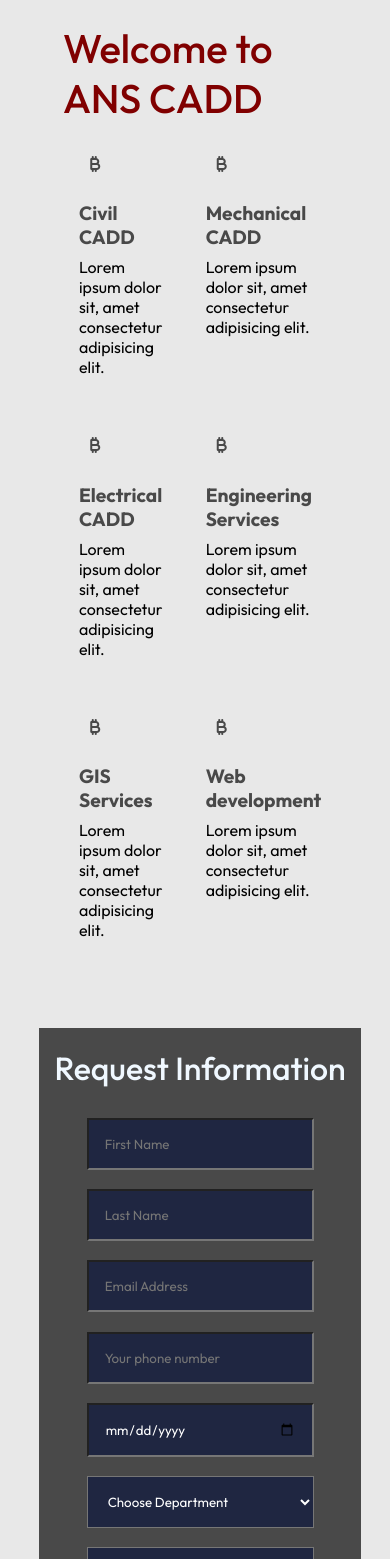
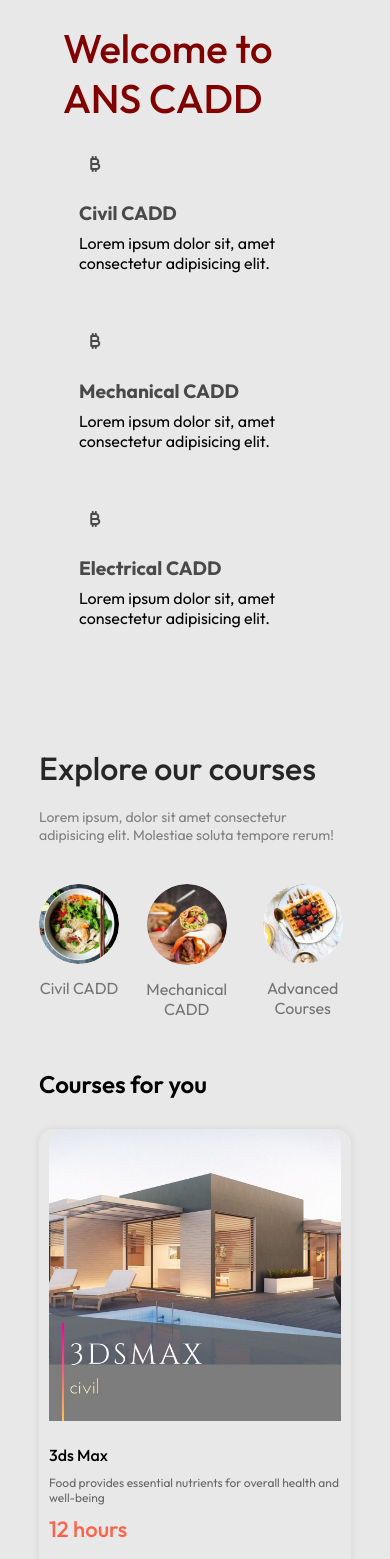
Before and after one commit to Purohit921/anscadd-front, a React (Vite) app: page / in a window 390 px wide. Shown: the part 229-1788 px from the top of the page. Built offline with nearby package versions, Linux system fonts and the light colour scheme.

Commit message:
second update

```diff
--- a/src/components/AppDownload/AppDownload.jsx
+++ b/src/components/AppDownload/AppDownload.jsx
@@ -32,10 +32,69 @@ function AppDownload() {
           </div>
         </div>
       </div>
-      <div className="right-content">
-        <h2>Notice Board</h2>
-        <img src={assets.course_22} alt="" />
-        <h3>Event</h3>
+      <div className="req-container">
+        <h2 className="request-info">Request Information</h2>
+        <div className="form">
+          <form className="contact_form">
+            <div className="form_name">
+              <input
+                type="text"
+                name="First name"
+                id=""
+                placeholder="First Name"
+                required
+              />
+              <input
+                type="text"
+                name="Last name"
+                id=""
+                placeholder="Last Name"
+                required
+              />
+            </div>
+            <input
+              type="email"
+              name="Email Address"
+              id=""
+              placeholder="Email Address"
+              required
+            />
+            <input
+              type="tel"
+              name="phone number"
+              id=""
+              placeholder="Your phone number"
+              required
+            />
+            <input
+              type="date"
+              name="date"
+              placeholder="Choose a date"
+              id=""
+              required
+            />
+            <select name="branch" id="" required>
+              <option selected disabled>
+                Choose Department
+              </option>
+              <option value="">Civil Engineering</option>
+              <option value="">Mechanical Engineering</option>
+              <option value="">Electrical Engineering</option>
+              <option value="">Diploma</option>
+              <option value="">Master Diploma</option>
+              <option value="">Web Development</option>
+            </select>
+            <textarea
+              name="message"
+              rows="7"
+              id=""
+              placeholder="Your Message"
+            ></textarea>
+            <button type="submit" className="btn-primary">
+              Submit
+            </button>
+          </form>
+        </div>
       </div>
     </div>
   );
--- /dev/null
+++ b/src/components/NoticeBoard/NoticeBoard.jsx
@@ -0,0 +1,15 @@
+import React from "react";
+
+function NoticeBoard() {
+  return (
+    <div>
+      <div className="right-content">
+        <h2>Notice Board</h2>
+        {/* <img src={assets.course_22} alt="" /> */}
+        <h3>Event</h3>
+      </div>
+    </div>
+  );
+}
+
+export default NoticeBoard;
--- a/src/components/Welcome/Welcome.css
+++ b/src/components/Welcome/Welcome.css
@@ -1,17 +1,18 @@
 .contact_container {
   padding: 0 2rem;
   display: grid;
-  grid-template-columns: 60% 40%;
   gap: 2rem;
   /* height: 30rem; */
   margin: 5rem auto;
   /* margin-top: 5rem; */
   border-radius: 1rem;
+  padding-left: 0;
 }
 .contact_aside {
   padding: 0 3rem;
   border-radius: 1rem;
   position: relative;
+  padding-left: 0;
 }
 .req-container {
   background-color: #494949;
@@ -19,6 +20,8 @@
   display: flex;
   flex-direction: column;
   justify-content: center;
+  padding-bottom: 1rem;
+  padding-top: 1rem;
 }
 .contact_form {
   display: flex;
@@ -51,8 +54,10 @@ textarea {
 .categories_right {
   margin-right: 4rem;
   display: grid;
-  grid-template-columns: repeat(2, 1fr);
-  gap: 1.2rem;
+  grid-template-columns: repeat(auto-fill, 250px);
+  gap: 3rem;
+  padding-left: 5rem;
+  padding-top: 2rem;
 }
 .categories_container h2 {
   font-size: 2.5rem;
@@ -112,7 +117,9 @@ textarea {
     padding: 0px 10px;
   }
   .categories_right {
+    padding-left: 0;
     margin-right: 0;
+    grid-template-columns: repeat(auto-fill, 200px);
   }
   .req-container {
     padding: 20px 0px;
@@ -142,7 +149,9 @@ textarea {
     width: 100%;
   }
   .categories_right {
-    grid-template-columns: 1fr 1fr;
+    grid-template-columns: 1fr;
+    padding-left: 0;
+    padding-top: 0;
     gap: 0.7rem;
   }
   .category {
--- a/src/components/Welcome/Welcome.jsx
+++ b/src/components/Welcome/Welcome.jsx
@@ -15,7 +15,6 @@ function Welcome() {
               <h5>Civil CADD</h5>
               <p>Lorem ipsum dolor sit, amet consectetur adipisicing elit.</p>
             </article>
-
             <article className="category">
               <span className="category_icon">
                 <i className="fa-solid fa-bitcoin-sign"></i>
@@ -23,7 +22,6 @@ function Welcome() {
               <h5>Mechanical CADD</h5>
               <p>Lorem ipsum dolor sit, amet consectetur adipisicing elit.</p>
             </article>
-
             <article className="category">
               <span className="category_icon">
                 <i className="fa-solid fa-bitcoin-sign"></i>
@@ -31,97 +29,9 @@ function Welcome() {
               <h5>Electrical CADD</h5>
               <p>Lorem ipsum dolor sit, amet consectetur adipisicing elit.</p>
             </article>
-
-            <article className="category">
-              <span className="category_icon">
-                <i className="fa-solid fa-bitcoin-sign"></i>
-              </span>
-              <h5>Engineering Services</h5>
-              <p>Lorem ipsum dolor sit, amet consectetur adipisicing elit.</p>
-            </article>
-
-            <article className="category">
-              <span className="category_icon">
-                <i className="fa-solid fa-bitcoin-sign"></i>
-              </span>
-              <h5>GIS Services</h5>
-              <p>Lorem ipsum dolor sit, amet consectetur adipisicing elit.</p>
-            </article>
-
-            <article className="category">
-              <span className="category_icon">
-                <i className="fa-solid fa-bitcoin-sign"></i>
-              </span>
-              <h5>Web development</h5>
-              <p>Lorem ipsum dolor sit, amet consectetur adipisicing elit.</p>
-            </article>
           </div>
         </div>
       </aside>
-      <div className="req-container">
-        <h2 className="request-info">Request Information</h2>
-        <div className="form">
-          <form className="contact_form">
-            <div className="form_name">
-              <input
-                type="text"
-                name="First name"
-                id=""
-                placeholder="First Name"
-                required
-              />
-              <input
-                type="text"
-                name="Last name"
-                id=""
-                placeholder="Last Name"
-                required
-              />
-            </div>
-            <input
-              type="email"
-              name="Email Address"
-              id=""
-              placeholder="Email Address"
-              required
-            />
-            <input
-              type="tel"
-              name="phone number"
-              id=""
-              placeholder="Your phone number"
-              required
-            />
-            <input
-              type="date"
-              name="date"
-              placeholder="Choose a date"
-              id=""
-              required
-            />
-            <select name="branch" id="" required>
-              <option selected disabled>
-                Choose Department
-              </option>
-              <option value="">Civil Engineering</option>
-              <option value="">Mechanical Engineering</option>
-              <option value="">Electrical Engineering</option>
-              <option value="">Diploma</option>
-              <option value="">Master Diploma</option>
-              <option value="">Web Development</option>
-            </select>
-            <textarea
-              name="message"
-              rows="7"
-              id=""
-              placeholder="Your Message"
-            ></textarea>
-            <button type="submit" className="btn-primary">
-              Submit
-            </button>
-          </form>
-        </div>
-      </div>
     </div>
   );
 }
--- a/src/pages/Home/Home.jsx
+++ b/src/pages/Home/Home.jsx
@@ -5,6 +5,7 @@ import ExploreMenu from "../../components/ExploreMenu/ExploreMenu";
 import FoodDisplay from "../../components/FoodDisplay/FoodDisplay";
 import AppDownload from "../../components/AppDownload/AppDownload";
 import Welcome from "../../components/Welcome/Welcome";
+import NoticeBoard from "../../components/NoticeBoard/NoticeBoard";
 
 function Home() {
   const [category, setCategory] = useState("All");
@@ -15,6 +16,7 @@ function Home() {
       <ExploreMenu category={category} setCategory={setCategory} />
       <FoodDisplay category={category} />
       <AppDownload />
+      <NoticeBoard />
     </div>
   );
 }
```
